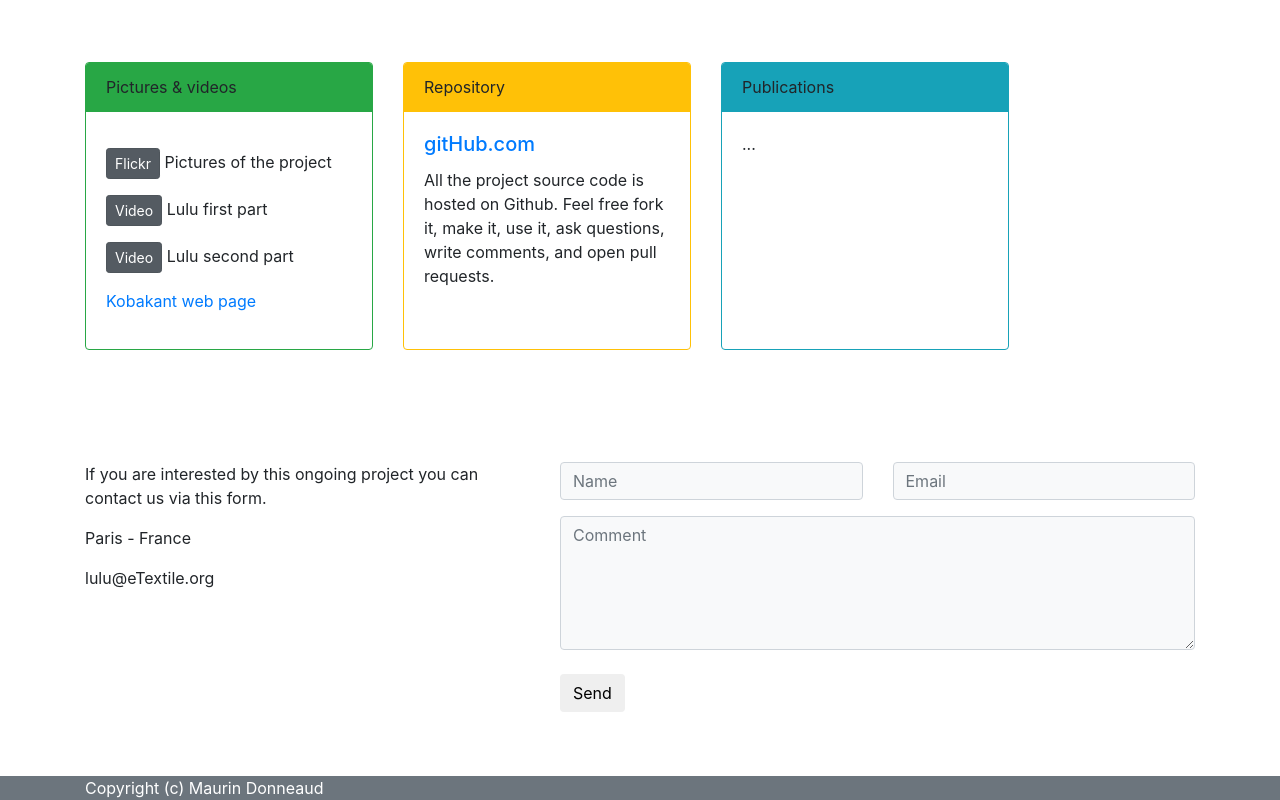
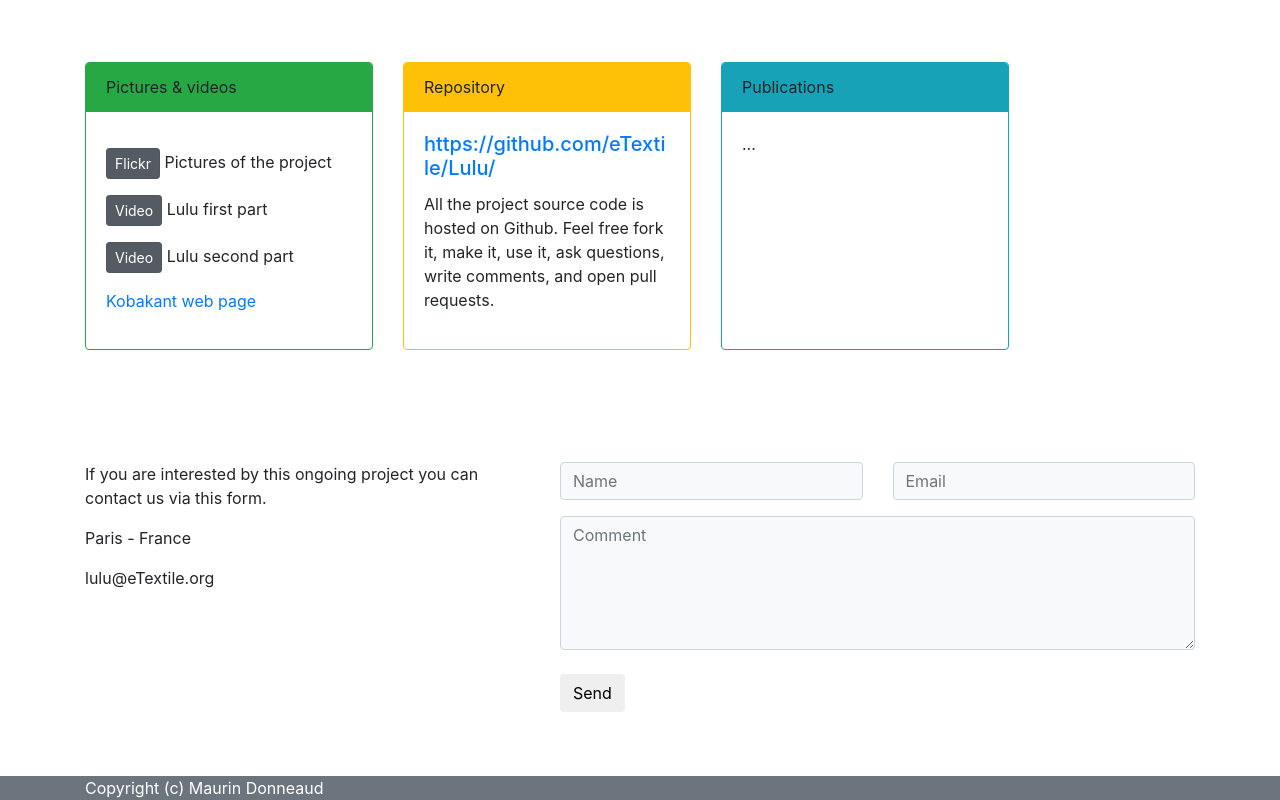
Before and after one commit to eTextile/Lulu, a website: page docs/index.html in a window 1280 px wide. Shown: the part 1296-2096 px from the top of the page. Drawn offline with Linux system fonts and the light colour scheme; some icons are missing.

Commit message:
Renamed github link

```diff
--- a/docs/index.html
+++ b/docs/index.html
@@ -130,7 +130,7 @@
         <div class="card border-warning mb-3" style="max-width: 18rem;">
           <div class="card-header bg-warning border-warning">Repository</div>
           <div class="card-body">
-            <h5 class="card-title"><a href="https://github.com/eTextile/Lulu/tree/master">gitHub.com</a></h5>
+            <h5 class="card-title"><a href="https://github.com/eTextile/Lulu/tree/master">https://github.com/eTextile/Lulu/</a></h5>
             <p class="card-text">All the project source code is hosted on Github. Feel free fork it, make it, use it, ask questions, write comments, and open pull requests.</p>
         </div>
         </div>
```
